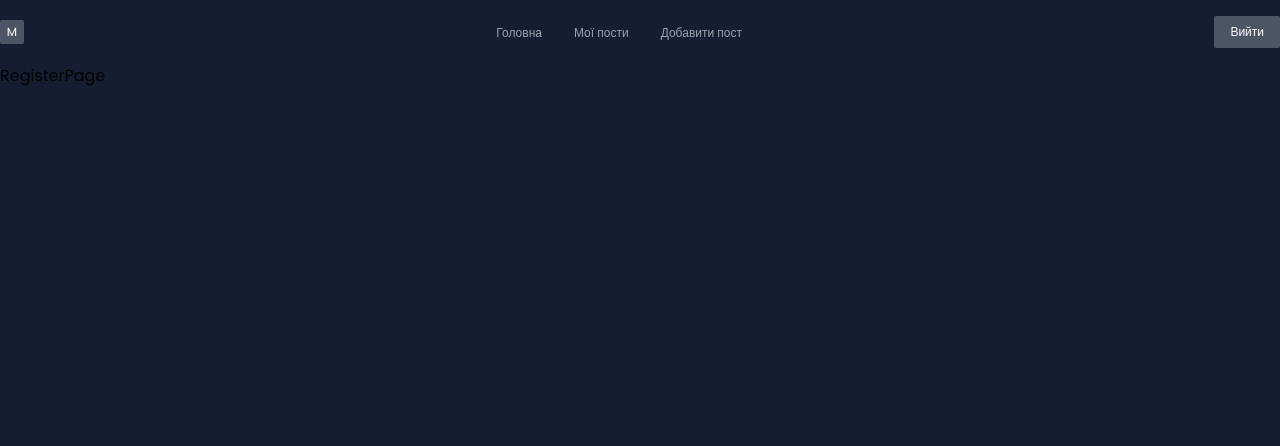
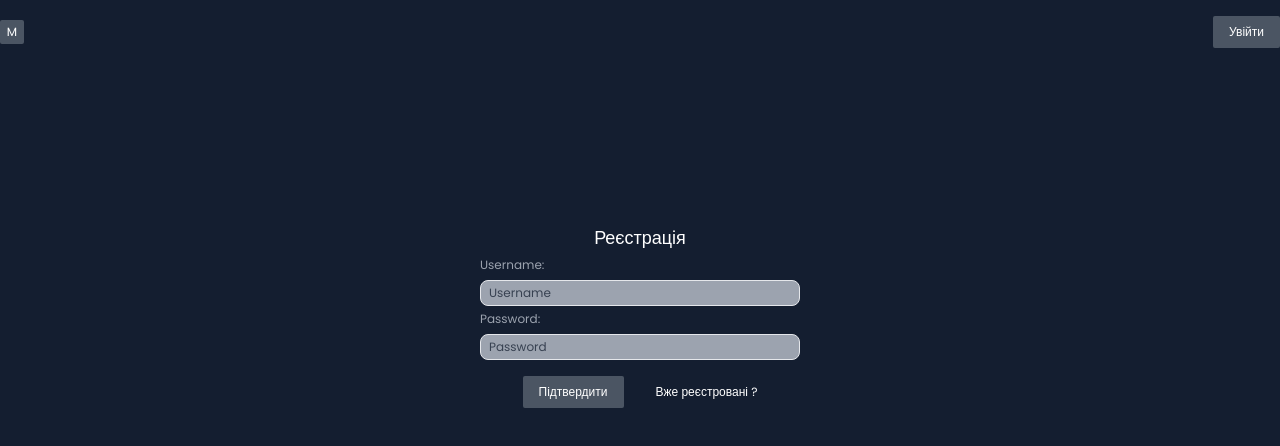
Before and after one commit to merkushynArt/posts, a React (Create React App) app in the folder client/: page /register in a window 1280 px wide. Shown: the top 446 px of the page. Built offline with nearby package versions, Linux system fonts and the light colour scheme.

Commit message:
made a layout of register and login pages

```diff
--- a/client/src/components/NavBar.jsx
+++ b/client/src/components/NavBar.jsx
@@ -2,7 +2,7 @@ import React from 'react';
 import { Link, NavLink } from 'react-router-dom';
 
 export const NavBar = () => {
-   const isAuth = true;
+   const isAuth = false;
 
    const activeStyles = {
       color: 'white',
--- a/client/src/pages/LoginPage.jsx
+++ b/client/src/pages/LoginPage.jsx
@@ -1,7 +1,44 @@
-import React from 'react'
+import React from 'react';
+import { Link } from 'react-router-dom';
 
 export const LoginPage = () => {
    return (
-      <div>LoginPage</div>
+      <form
+         className='w-1/4 h-60 mx-auto mt-40'
+      >
+         <h1 className='text-lg text-white text-center'>Авторизація</h1>
+         <label className='text-xs text-gray-400'>
+            Username:
+            <input
+               type='text'
+               placeholder='Username'
+               className='mt-1 text-black w-full rounded-lg bg-gray-400 border py-1 px-2 text-xs outline-none placeholder:text-gray-700'
+            />
+         </label>
+
+         <label className='text-xs text-gray-400'>
+            Password:
+            <input
+               type='password'
+               placeholder='Password'
+               className='mt-1 text-black w-full rounded-lg bg-gray-400 border py-1 px-2 text-xs outline-none placeholder:text-gray-700'
+            />
+         </label>
+
+         <div className='flex gap-8 justify-center mt-4'>
+            <button
+               type='submit'
+               className='flex justify-center items-center text-xs bg-gray-600 text-white rounded-sm py-2 px-4'
+            >
+               Увійти
+            </button>
+            <Link
+               to='/register'
+               className='flex justify-center items-center text-xs text-white'
+            >
+               Немає аккаунту ?
+            </Link>
+         </div>
+      </form>
    )
 }
--- a/client/src/pages/RegisterPage.jsx
+++ b/client/src/pages/RegisterPage.jsx
@@ -1,7 +1,45 @@
-import React from 'react'
+import React from 'react';
+import { Link } from 'react-router-dom';
 
 export const RegisterPage = () => {
    return (
-      <div>RegisterPage</div>
+      <form
+         onSubmit={(e) => e.preventDefault()}
+         className='w-1/4 h-60 mx-auto mt-40'
+      >
+         <h1 className='text-lg text-white text-center'>Реєстрація</h1>
+         <label className='text-xs text-gray-400'>
+            Username:
+            <input
+               type='text'
+               placeholder='Username'
+               className='mt-1 text-black w-full rounded-lg bg-gray-400 border py-1 px-2 text-xs outline-none placeholder:text-gray-700'
+            />
+         </label>
+
+         <label className='text-xs text-gray-400'>
+            Password:
+            <input
+               type='password'
+               placeholder='Password'
+               className='mt-1 text-black w-full rounded-lg bg-gray-400 border py-1 px-2 text-xs outline-none placeholder:text-gray-700'
+            />
+         </label>
+
+         <div className='flex gap-8 justify-center mt-4'>
+            <button
+               type='submit'
+               className='flex justify-center items-center text-xs bg-gray-600 text-white rounded-sm py-2 px-4'
+            >
+               Підтвердити
+            </button>
+            <Link
+               to='/login'
+               className='flex justify-center items-center text-xs text-white'
+            >
+               Вже реєстровані ?
+            </Link>
+         </div>
+      </form>
    )
 }
```
